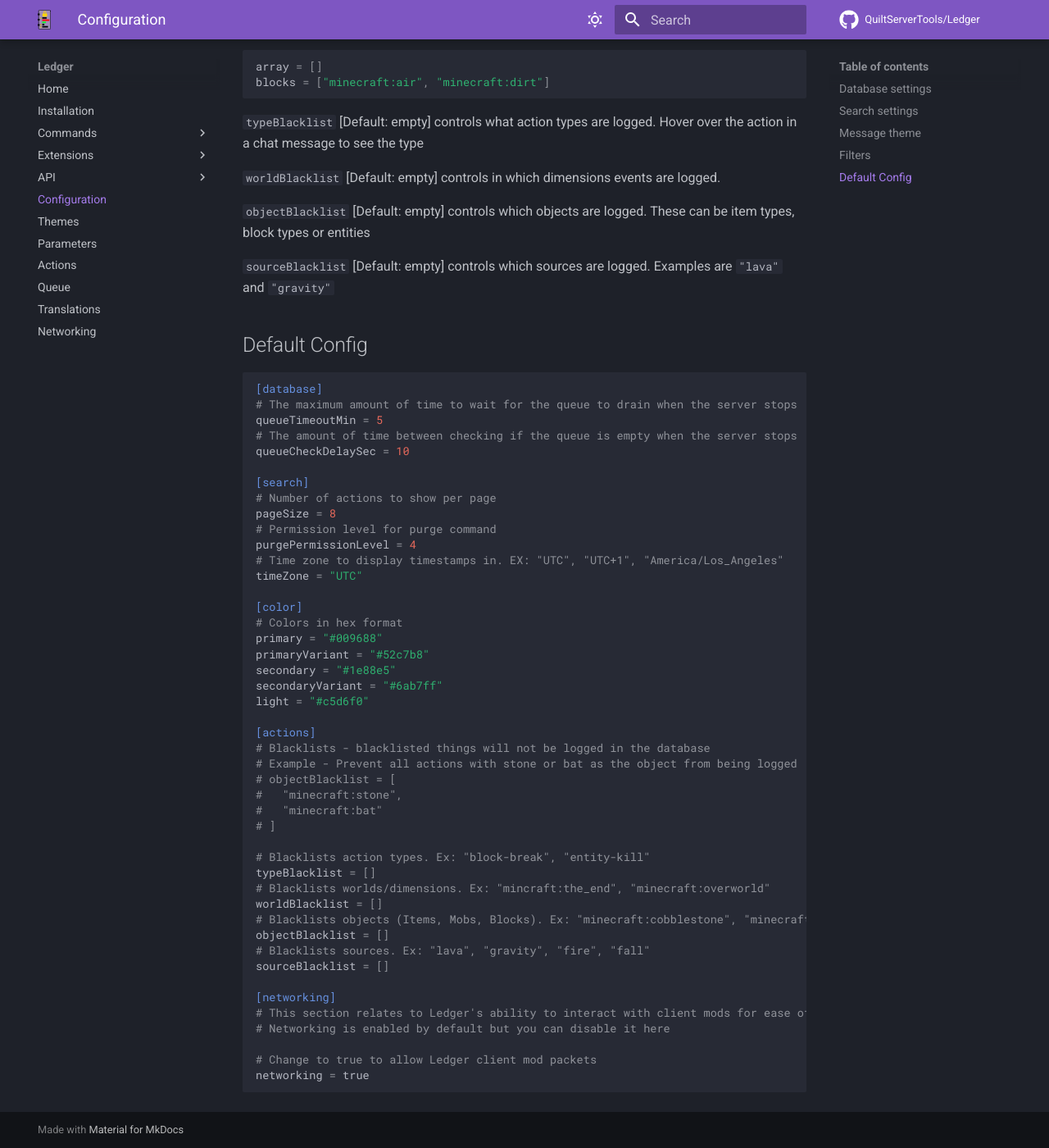
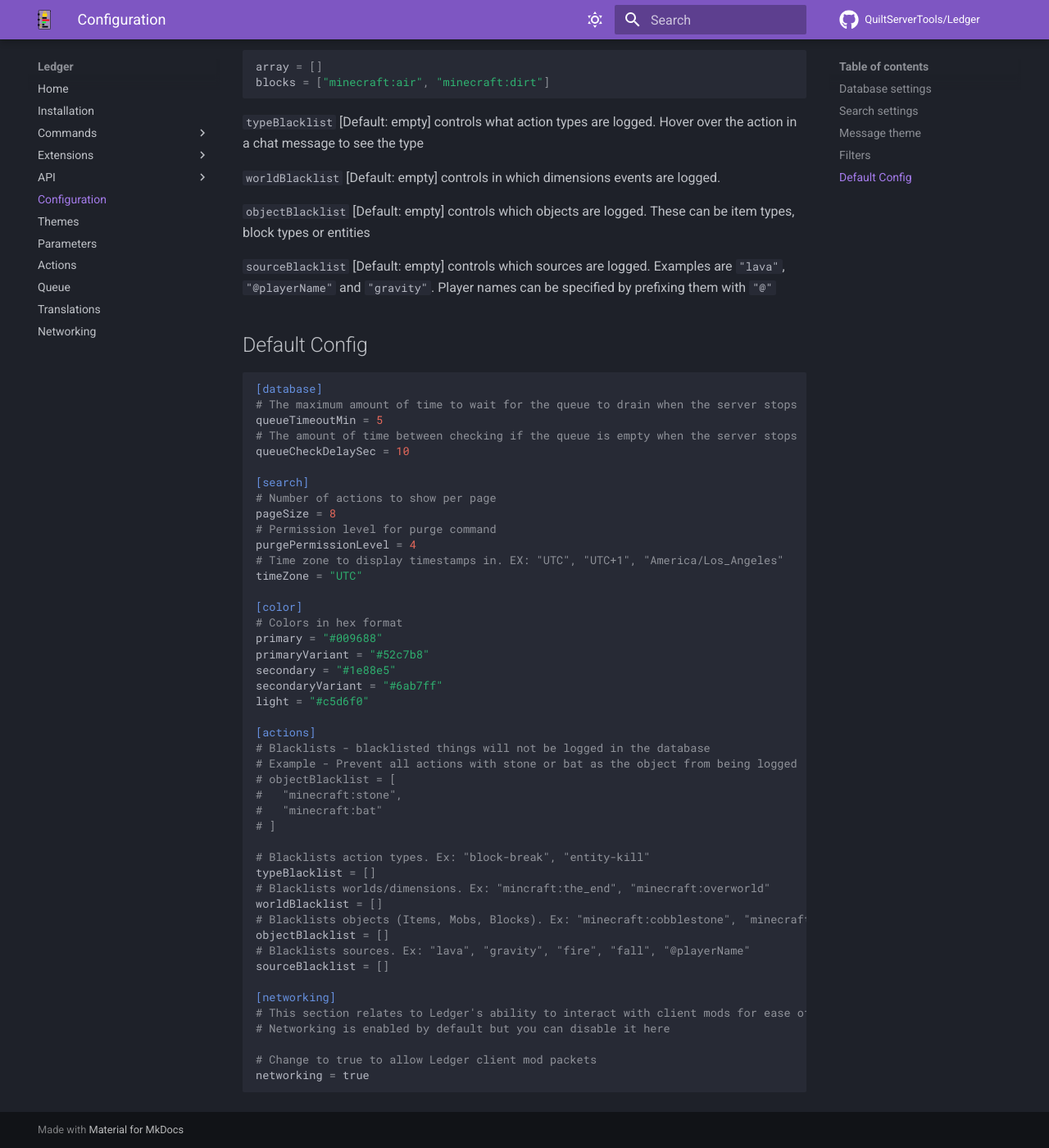
Before and after one commit to QuiltServerTools/Ledger, an MkDocs documentation site: the page built from docs/config.md, in a window 1280 px wide and 1400 px high, scrolled down 1163 px. Shown: the whole window at 82% size. Built offline with MkDocs 1.6.1 and Material for MkDocs 9.7.7, drawn with Linux system fonts in a browser that asks for light colours; comment, search, counter and statistics services are not loaded; the version menu is left out.

Commit message:
Allow usernames to be excluded from logging in the config (#232)

````diff
--- a/docs/config.md
+++ b/docs/config.md
@@ -52,7 +52,7 @@ blocks = ["minecraft:air", "minecraft:dirt"]
 
 `objectBlacklist` [Default: empty] controls which objects are logged. These can be item types, block types or entities
 
-`sourceBlacklist` [Default: empty] controls which sources are logged. Examples are `"lava"` and `"gravity"`
+`sourceBlacklist` [Default: empty] controls which sources are logged. Examples are `"lava"`, `"@playerName"` and `"gravity"`. Player names can be specified by prefixing them with `"@"`
 
 ## Default Config
 ```toml
@@ -92,7 +92,7 @@ typeBlacklist = []
 worldBlacklist = []
 # Blacklists objects (Items, Mobs, Blocks). Ex: "minecraft:cobblestone", "minecraft:blaze"
 objectBlacklist = []
-# Blacklists sources. Ex: "lava", "gravity", "fire", "fall"
+# Blacklists sources. Ex: "lava", "gravity", "fire", "fall", "@playerName"
 sourceBlacklist = []
 
 [networking]
````
Also changed, not shown: 1 other file.
